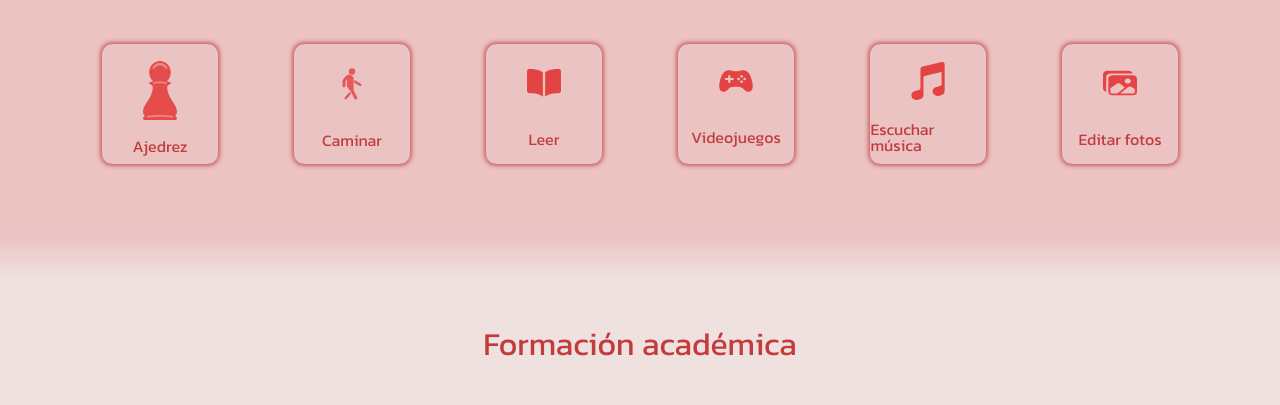
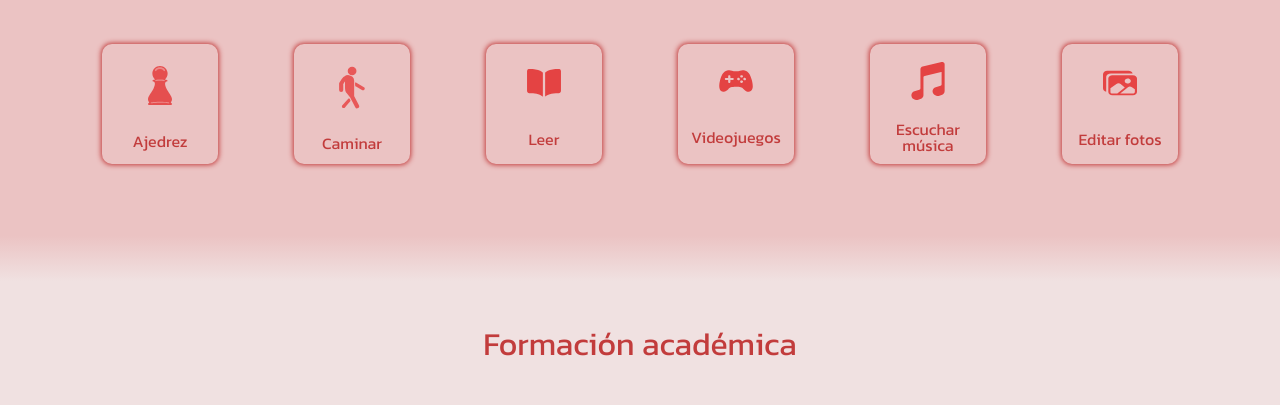
Before and after one commit to JoseDanielMantillaFranqui/PORTAFOLIO, a plain HTML site: page index.html in a window 1280 px wide. Shown: the part 1380-1785 px from the top of the page. Drawn offline with nearby package versions, Linux system fonts and the light colour scheme.

Commit message:
Ajuste en el ícono de ajedrez y caminar en la sección de hobbies

```diff
--- a/style.css
+++ b/style.css
@@ -353,6 +353,7 @@ flex-direction: column;
 
     font-family: 'Kanit', sans-serif;
     color: #c23c3c;
+    text-align: center;
 }
 
 /*Código para seccion de formacion academica*/
@@ -1038,6 +1039,16 @@ justify-content: space-between;
     width: 30%;
 }
 
+.ajedrez {
+
+    width: 20%;
+}
+
+.caminar {
+
+    width: 40%;
+}
+
 .formacion-titulo {
 
     padding-top: 8rem;
```
